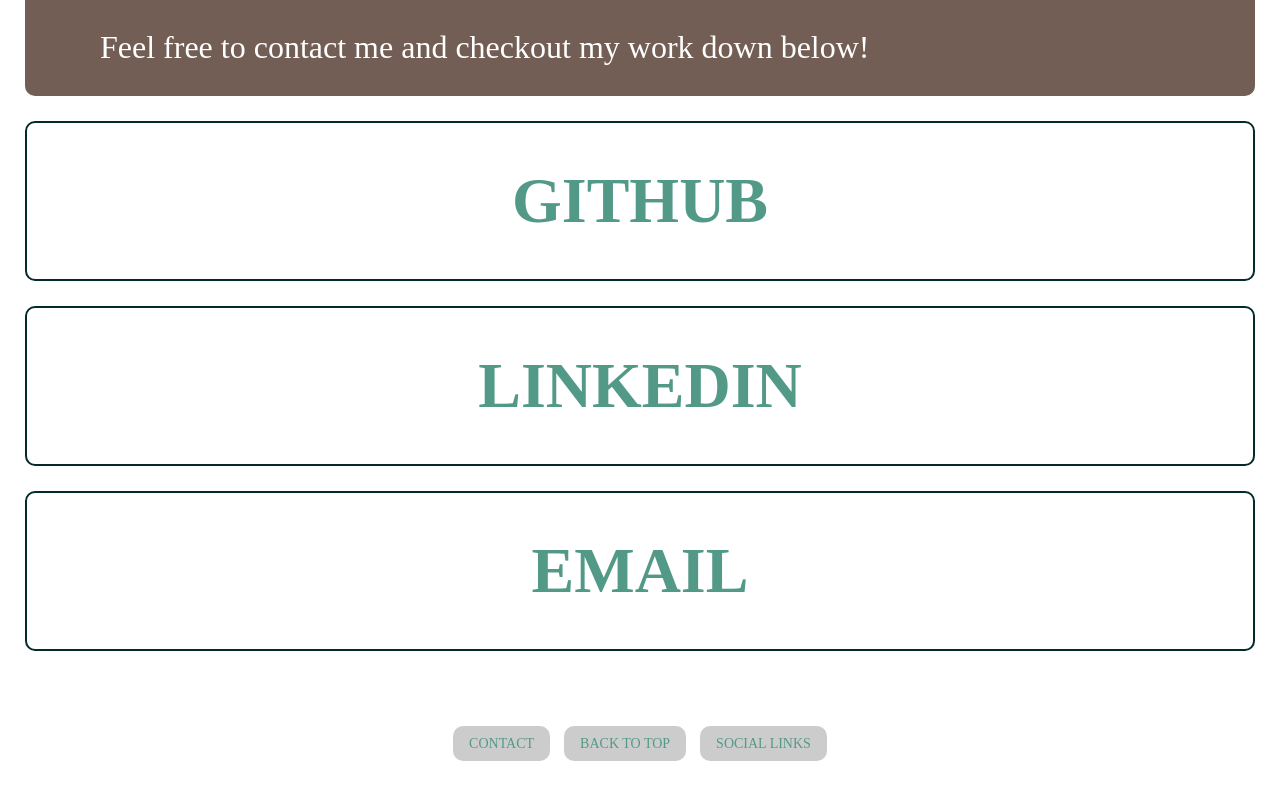
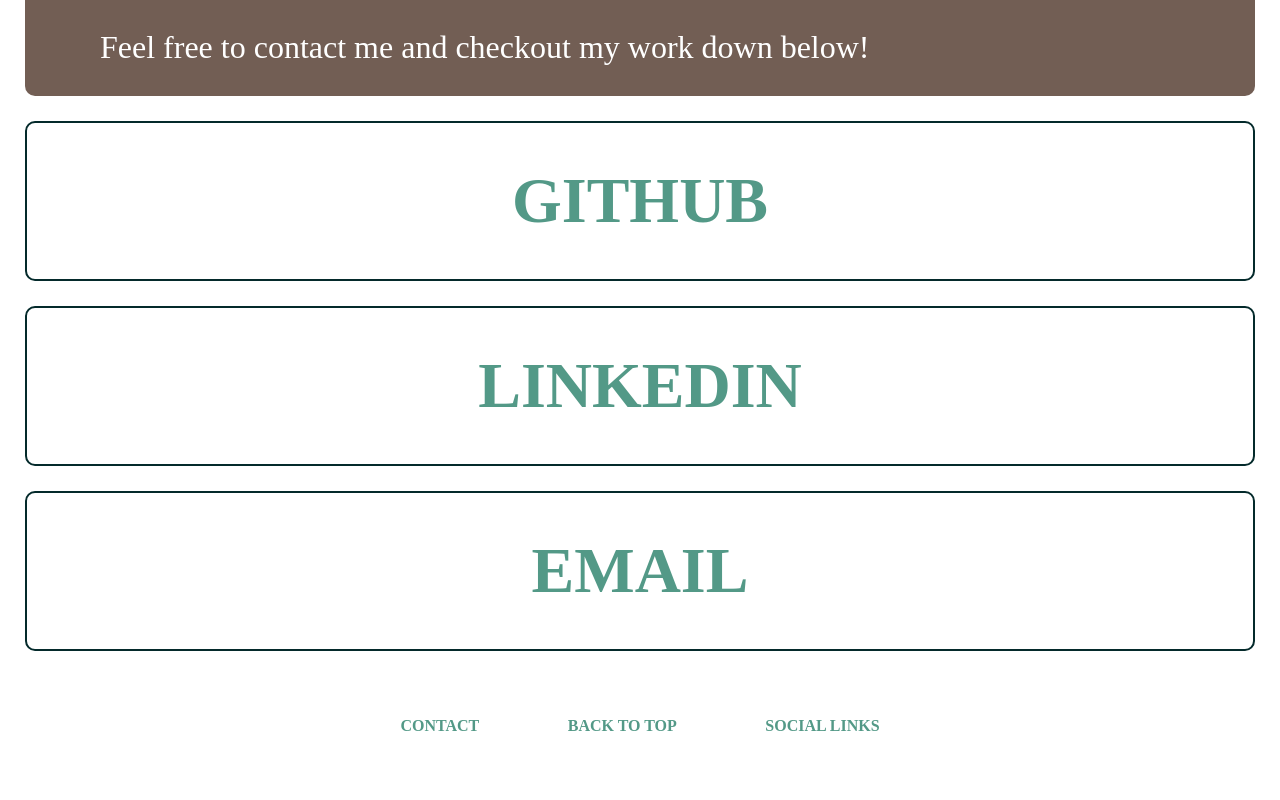
Before and after one commit to curtisrobinson2303/curtis-robinson-portfolio, a Next.js app: page / in a window 1280 px wide. Shown: the part 6590-7390 px from the top of the page. Built offline with nearby package versions, Linux system fonts and the light colour scheme.

Commit message:
link updates

```diff
--- a/src/components/Footer.jsx
+++ b/src/components/Footer.jsx
@@ -1,9 +1,9 @@
 import Link from "next/link";
 export const Footer = () => {
   return (
-    <nav className="footer">
+    <div className="footer">
       <div className="footerContainer">
-        <Link href="/" className="footButton">
+        <Link href="contact-me-id" className="footButton">
           CONTACT
         </Link>
         <Link href="#top" className="footButton">
@@ -13,7 +13,6 @@
           SOCIAL LINKS
         </Link>
       </div>
-      {/* <Link href="/contact">Contact</Link> */}
-    </nav>
+    </div>
   );
 };
--- a/src/pages/_document.js
+++ b/src/pages/_document.js
@@ -10,8 +10,8 @@
         {/* <Nav /> */}
         <div className="wrapper">
           <Main />
+          <Footer />
         </div>
-        <Footer />
         <NextScript />
       </body>
     </Html>
--- a/src/styles/globals.css
+++ b/src/styles/globals.css
@@ -146,40 +146,38 @@
 /* Footer Styles */
 .footer {
   width: 100%;
-  height: 100px;
-  position: bottom;
-  display: flex;
-  justify-content: center;
   padding-top: 50px;
   padding-bottom: 100px;
   padding-left: 50px;
   padding-right: 50px;
-  font-size: 14px;
-  background: transparent;
+  position: relative;
 }
 
 .footerContainer {
+  height: 50px;
+  justify-content: center;
+  width: 100%;
   display: flex;
-  gap: 14px;
-  background: transparent;
+  gap: 5%;
+  align-items: center;
+  border-radius: 40px;
 }
 
 .footButton {
-  backdrop-filter: blur(5px);
-  background: transparent;
   height: 35px;
   width: fit-content;
   padding: 8px 16px;
   display: flex;
   justify-content: center;
   align-items: center;
+  font-weight: bold;
   color: rgb(83, 153, 135);
+  /* Transparent background with alpha (0.1 for 10% opacity) */
+  background-color: transparent;
   border-radius: 10px;
   transition: background-color 0.1s;
-  background: rgba(0, 0, 0, 0.2);
   &:hover {
-    background-color: rgba(114, 94, 84, 0.9);
-    color: white;
+    background-color: rgba(236, 240, 241, 0.8);
   }
   animation: slide-up 1s;
 }
```
